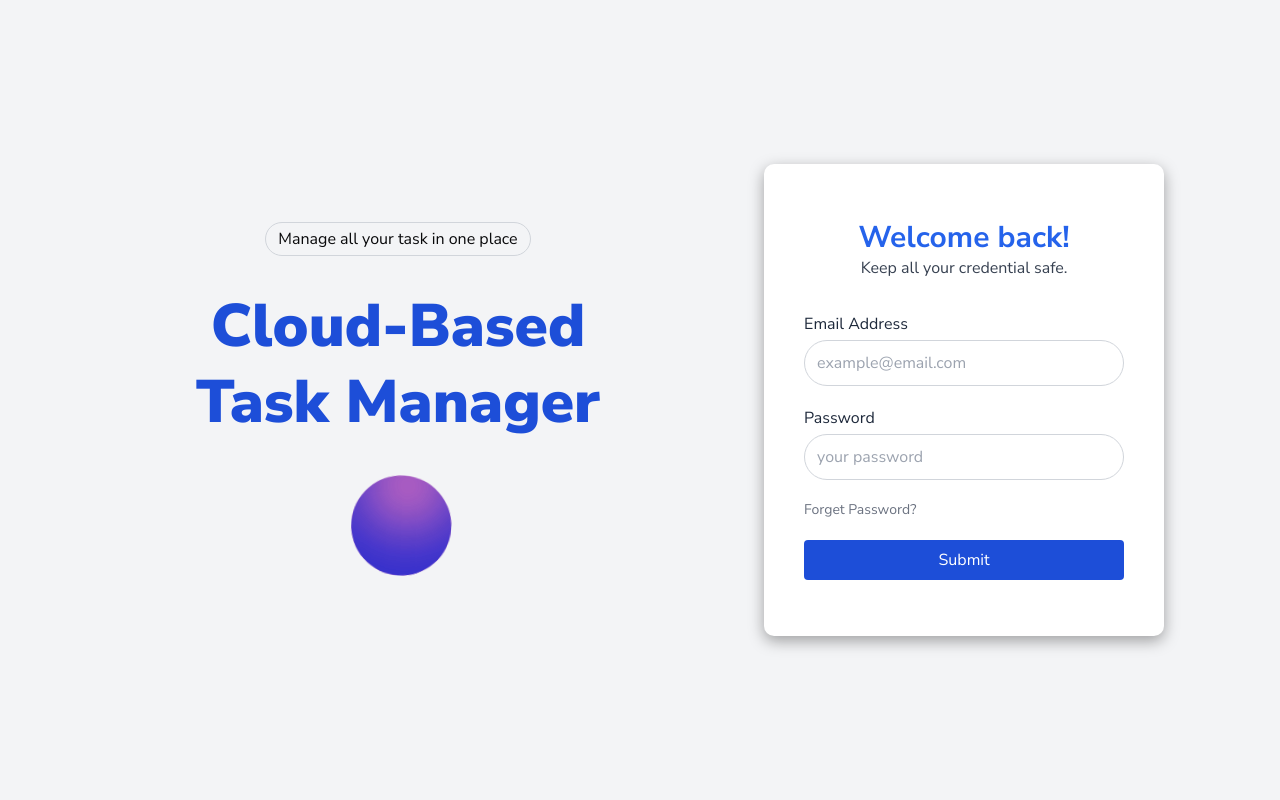
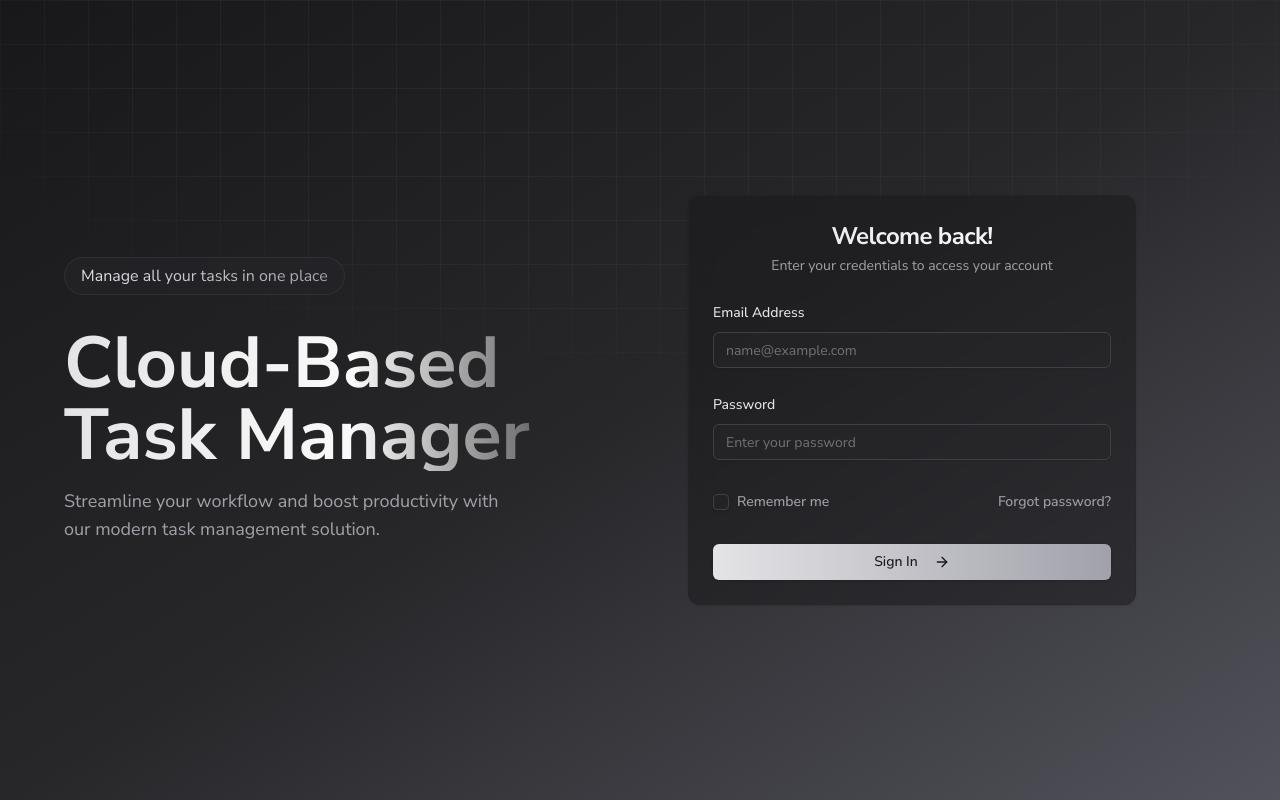
Before and after one commit to Gagan2004bansal/Taskify, a React (Vite) app in the folder client/: page /login in a window 1280 px wide. Built offline with nearby package versions, Linux system fonts and the light colour scheme.

Commit message:
Login Updated

```diff
--- a/client/src/pages/Login.jsx
+++ b/client/src/pages/Login.jsx
@@ -1,93 +1,156 @@
-import React, { useEffect } from 'react';
-import {useForm} from "react-hook-form";
-import {useNavigate} from "react-router-dom";
-import Textbox from '../components/Textbox';
-import Button from '../components/Button';
-
-import {useSelector} from "react-redux";
+import React, { useState } from 'react';
+import { Input } from "@/components/ui/input";
+import { Button } from "@/components/ui/button";
+import { Card, CardContent, CardHeader, CardTitle, CardDescription } from "@/components/ui/card";
+import { Label } from "@/components/ui/label";
+import { Checkbox } from "@/components/ui/checkbox";
+import { ArrowRight } from "lucide-react";
 
 const Login = () => {
+  const [formData, setFormData] = useState({
+    email: '',
+    password: ''
+  });
+  const [errors, setErrors] = useState({});
 
-  const {user} = useSelector((state) => state.auth);
-  const {
-    register,
-    handleSubmit,
-    formState: { errors },
-  } = useForm();
+  const handleChange = (e) => {
+    const { name, value } = e.target;
+    setFormData(prev => ({
+      ...prev,
+      [name]: value
+    }));
+    if (errors[name]) {
+      setErrors(prev => ({ ...prev, [name]: '' }));
+    }
+  };
 
-  const navigate = useNavigate();
+  const handleSubmit = (e) => {
+    e.preventDefault();
+    const newErrors = {};
 
-  const submitHandler = async(data) => {
-    console.log("submit");
-  }
+    if (!formData.email) {
+      newErrors.email = "Email is required";
+    } else if (!/\S+@\S+\.\S+/.test(formData.email)) {
+      newErrors.email = "Please enter a valid email";
+    }
+    if (!formData.password) {
+      newErrors.password = "Password is required";
+    }
 
-  useEffect(() => {
-    user && navigate("/dashboard")
-  }, [user]);
+    if (Object.keys(newErrors).length === 0) {
+      console.log('Form submitted:', formData);
+    } else {
+      setErrors(newErrors);
+    }
+  };
 
   return (
-    <div className='w-full min-h-screen flex items-center justify-center flex-col lg:flex-row bg-[#f3f4f6]'>
-      <div className='w-full md:w-auto flex gap-0 md:gap-40 flex-col md:flex-row items-center justify-center'>
-          {/* Left Side */}
-          <div className='h-full w-full lg:w-2/3 flex flex-col items-center justify-center'>
-            <div className='w-full md:max-w-lg 2xl:max-w-3xl flex flex-col items-center justify-center gap-5 md:gap-y-10 2xl:-mt-10'>
-                <span className='flex gap-1 py-1 px-3 border rounded-full text-sm md:text-base border-gray-300'>Manage all your task in one place</span>
-                <p className='flex flex-col gap-0 md:gap-4 text-4xl md:text-6xl 2xl:text-7xl font-black text-center text-blue-700'>
-                  <span>Cloud-Based</span>
-                  <span>Task Manager</span>
-                </p>
+    <div className="min-h-screen bg-gradient-to-br from-zinc-900 via-zinc-800 to-zinc-600 flex items-center justify-center p-4">
+      {/* Gradient Grid Background */}
+      <div className="absolute inset-0 bg-[linear-gradient(to_right,#4f4f4f2e_1px,transparent_1px),linear-gradient(to_bottom,#4f4f4f2e_1px,transparent_1px)] bg-[size:44px_44px] [mask-image:radial-gradient(ellipse_60%_50%_at_50%_0%,#000_70%,transparent_100%)]" />
 
-                <div className='cell'>
-                  <div className='circle rotate-in-up-left'></div>
-                </div>
-            </div>
+      <div className="container relative z-10 max-w-6xl flex flex-col lg:flex-row items-center gap-12">
+        {/* Left Side - Branding */}
+        <div className="lg:w-1/2 space-y-8 text-center lg:text-left">
+          <div className="inline-block px-4 py-1.5 rounded-full border border-zinc-700/50
+            bg-zinc-800/50 backdrop-blur-sm">
+            <span className="bg-gradient-to-r from-zinc-200 to-zinc-400 bg-clip-text text-transparent">
+              Manage all your tasks in one place
+            </span>
           </div>
-          {/* Right Side */}
-          <div className='w-full md:w-1/3 p-4 md:p-1 flex flex-col justify-center items-center'>
-            <form onSubmit={handleSubmit(submitHandler)} className='form-container w-full md:w-[400px] flex flex-col gap-y-8 bg-white px-10 pt-14 pb-14'>
-                <div className=''>
-                    <p className='text-blue-600 text-3xl font-bold text-center'>
-                      Welcome back!
-                    </p>
-                    <p className='text-center text-base text-gray-700'>Keep all your credential safe.</p>
+
+          <div className="space-y-4">
+            <h1 className="text-5xl lg:text-7xl font-bold text-transparent bg-clip-text
+              bg-gradient-to-r from-zinc-200 via-zinc-50 to-zinc-900">
+              Cloud-Based
+              <br />
+              Task Manager
+            </h1>
+            <p className="text-zinc-400 text-lg max-w-md">
+              Streamline your workflow and boost productivity with our modern task management solution.
+            </p>
+          </div>
+        </div>
+
+        {/* Right Side - Login Form */}
+        <div className="w-full lg:w-1/2 max-w-md">
+          <Card className="backdrop-blur-md bg-zinc-900/50 border-zinc-800/50">
+            <CardHeader className="space-y-1">
+              <CardTitle className="text-2xl font-bold text-center bg-gradient-to-r
+                from-zinc-200 to-white bg-clip-text text-transparent">
+                Welcome back!
+              </CardTitle>
+              <CardDescription className="text-zinc-400 text-center">
+                Enter your credentials to access your account
+              </CardDescription>
+            </CardHeader>
+            <CardContent>
+              <form onSubmit={handleSubmit} className="space-y-6">
+                <div className="space-y-2">
+                  <Label htmlFor="email" className="text-zinc-200">
+                    Email Address
+                  </Label>
+                  <Input
+                    id="email"
+                    name="email"
+                    type="email"
+                    placeholder="name@example.com"
+                    value={formData.email}
+                    onChange={handleChange}
+                    className="bg-zinc-800/50 border-zinc-700 text-zinc-200
+                      placeholder:text-zinc-500 focus:ring-zinc-500"
+                  />
+                  {errors.email && (
+                    <p className="text-red-400 text-sm">{errors.email}</p>
+                  )}
                 </div>
 
-                <div className='flex flex-col gap-y-5'>
-                  <Textbox
-                    type="email"
-                    placeholder="example@email.com"
-                    name="email"
-                    label="Email Address"
-                    className="w-full rounded-full"
-                    register={register("email", {
-                      required: "Email Address is required!",
-                    })}
-                    errors={errors.email ? errors.email.message: ""}
+                <div className="space-y-2">
+                  <Label htmlFor="password" className="text-zinc-200">
+                    Password
+                  </Label>
+                  <Input
+                    id="password"
+                    name="password"
+                    type="password"
+                    placeholder="Enter your password"
+                    value={formData.password}
+                    onChange={handleChange}
+                    className="bg-zinc-800/50 border-zinc-700 text-zinc-200
+                      placeholder:text-zinc-500 focus:ring-zinc-500"
                   />
-                  <Textbox
-                    type="password"
-                    placeholder="your password"
-                    name="password"
-                    label="Password"
-                    className="w-full rounded-full"
-                    register={register("password", {
-                      required: "Password is required!",
-                    })}
-                    errors={errors.password ? errors.password.message: ""}
-                  />
-                  <span className='text-sm text-gray-500 hover:text-blue-600 hover:underline cursor-pointer'>Forget Password?</span>
+                  {errors.password && (
+                    <p className="text-red-400 text-sm">{errors.password}</p>
+                  )}
+                </div>
 
-                  <Button
-                    type="submit"
-                    label="Submit"
-                    className="w-full h-10 bg-blue-700 text-white"
-                  />
+                <div className="flex justify-between items-center">
+                  <div className="flex items-center space-x-2">
+                    <Checkbox id="remember" className="border-zinc-700 data-[state=checked]:bg-zinc-700" />
+                    <Label htmlFor="remember" className="text-sm text-zinc-400">
+                      Remember me
+                    </Label>
+                  </div>
+                  <Button variant="link" className="text-zinc-400 hover:text-zinc-200 p-0">
+                    Forgot password?
+                  </Button>
                 </div>
-            </form>
-          </div>
+
+                <Button
+                  type="submit"
+                  className="w-full bg-gradient-to-r from-zinc-200 to-zinc-400
+                    hover:from-white hover:to-zinc-300 text-zinc-900"
+                >
+                  Sign In
+                  <ArrowRight className="w-4 h-4 ml-2" />
+                </Button>
+              </form>
+            </CardContent>
+          </Card>
+        </div>
       </div>
     </div>
-  )
-}
+  );
+};
 
-export default Login
+export default Login;
```
